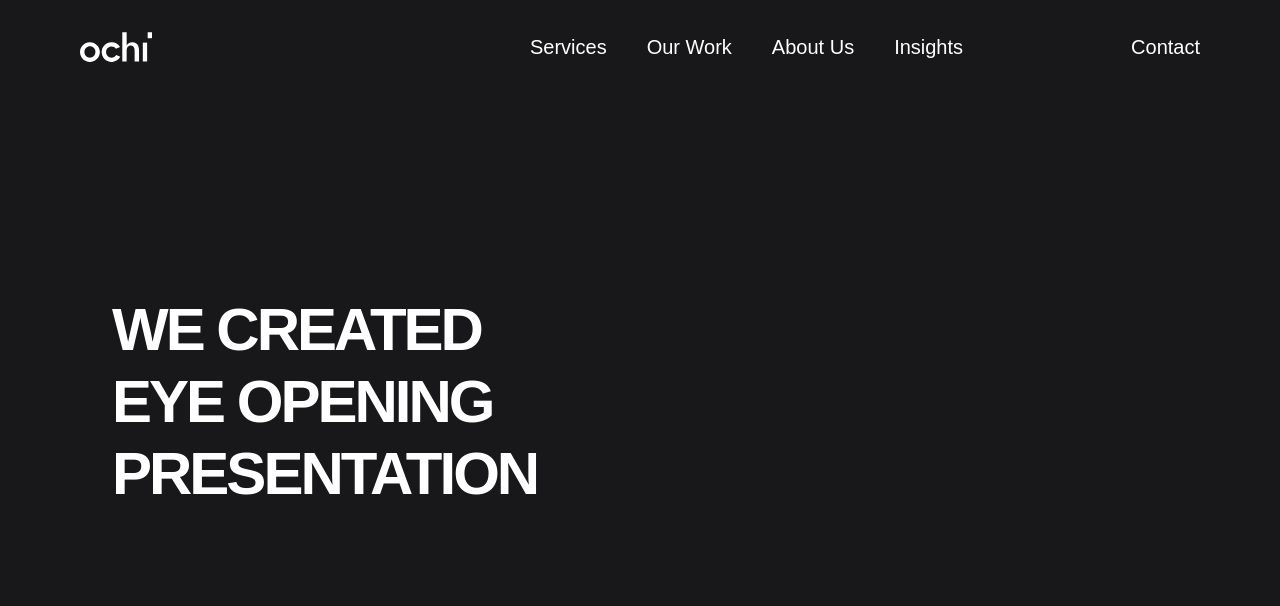
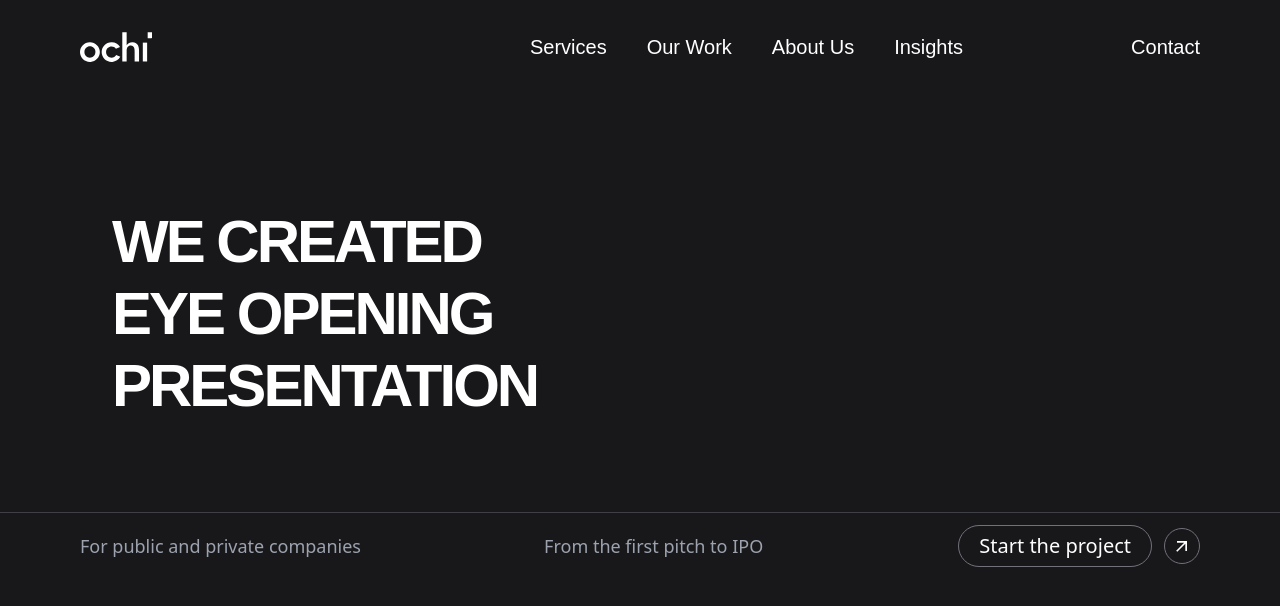
Before and after one commit to hriidzhridoy/first-vite-project, a React (Vite) app: page / in a window 1280 px wide. Shown: the top 606 px of the page. Built offline with nearby package versions, Linux system fonts and the light colour scheme.

Commit message:
partially done with landing page

```diff
--- a/src/components/LandingPage.jsx
+++ b/src/components/LandingPage.jsx
@@ -1,18 +1,37 @@
 import React from "react";
+import { MdOutlineArrowOutward } from "react-icons/md";
 
 export default function LandingPage() {
   return (
-    <div className="bg-zinc-900 w-full h-screen pt-1 flex items-center">
-      <div className="textstructure  px-20">
+    <div className="bg-zinc-900 w-full h-screen pt-1  items-center">
+      <div className="textstructure mt-52 px-20">
         {["We Created", "Eye Opening", "Presentation"].map((text, index) => (
           <div
             key={index}
-            className="font-bold text-6xl my-3 px-8 uppercase leading-none tracking-tighter font-founders-grotesk"
+            className="font-bold text-6xl my-3 px-8 uppercase leading-none tracking-tighter font-founders-grotesk text-white"
           >
             {text}
           </div>
         ))}
       </div>
+      <div className="border-t-[1px] border-zinc-700 mt-24 w-full flex justify-between items-center px-20">
+        {[
+          "For public and private companies",
+          "From the first pitch to IPO",
+        ].map((item, index) => (
+          <div key={index} className="text-lg font-medium text-gray-400 my-3">
+            {item}
+          </div>
+        ))}
+        <div className="flex items-center">
+          <div className="p-5 border border-zinc-500 rounded-full m-3 h-9 flex items-center justify-center">
+            Start the project
+          </div>
+          <div className="rounded-full border border-zinc-500 w-9 h-9 flex items-center justify-center">
+            <MdOutlineArrowOutward />
+          </div>
+        </div>
+      </div>
     </div>
   );
 }
```
